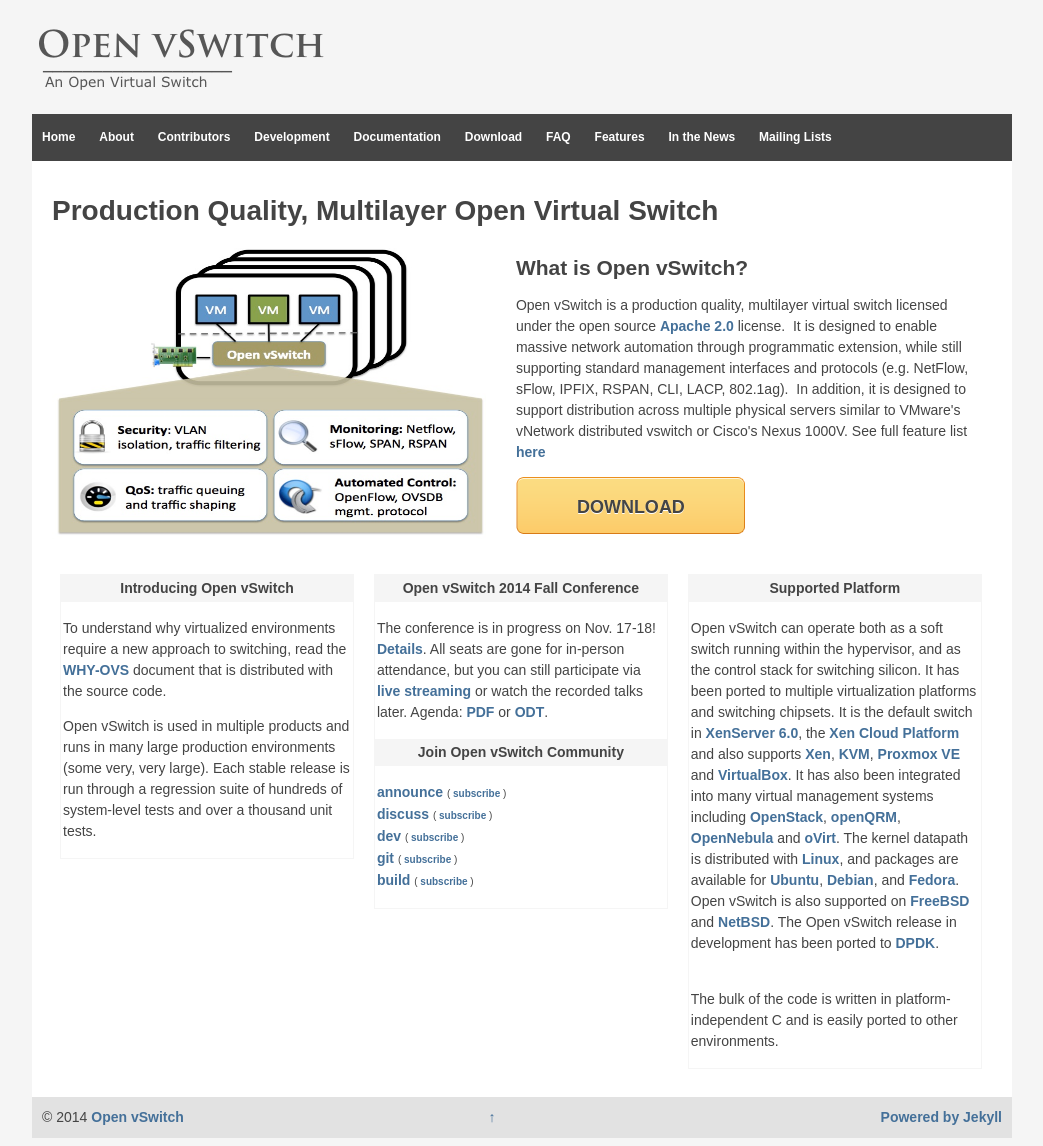
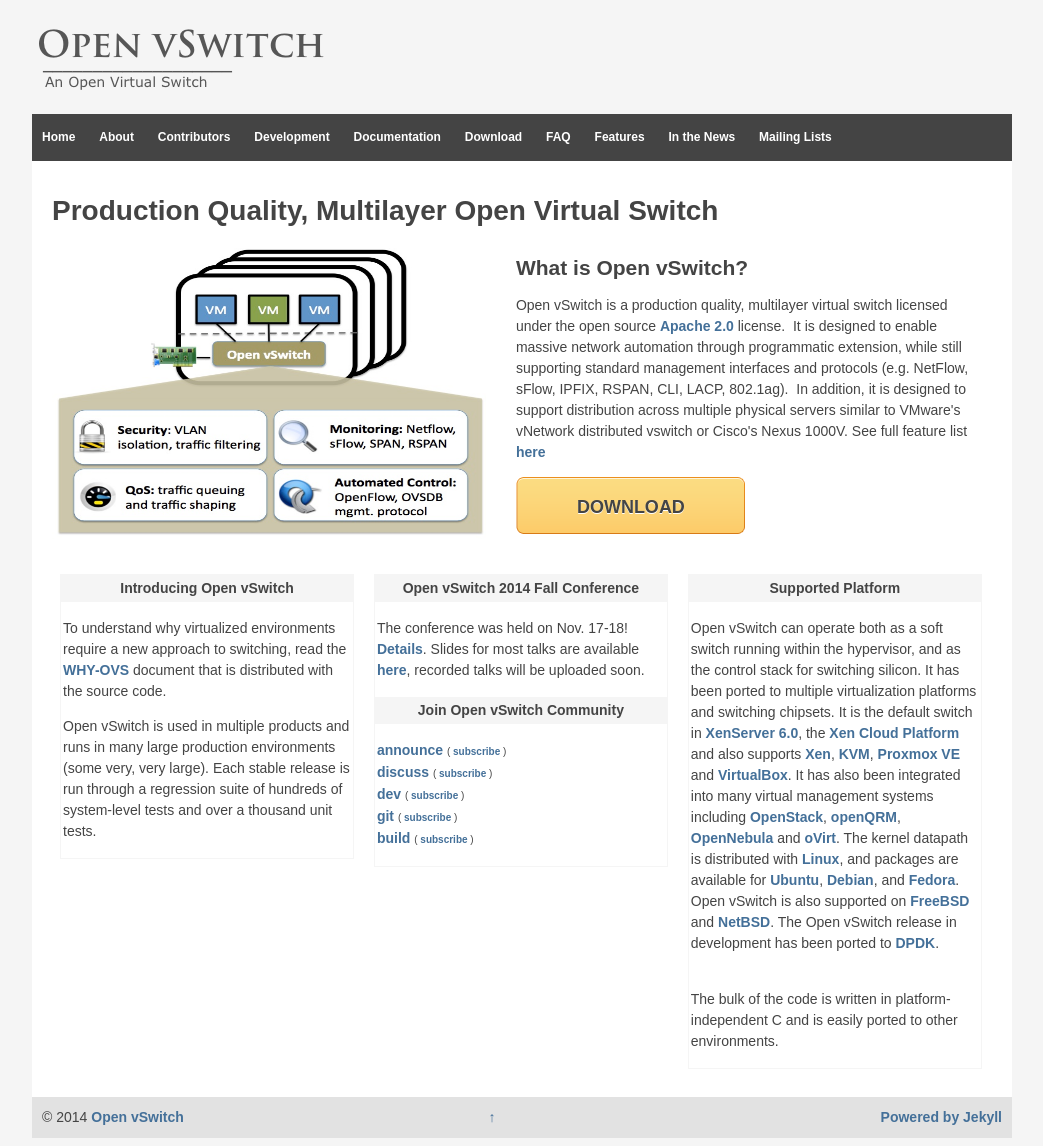
Before and after one commit to openvswitch/openvswitch.github.io, a Jekyll site: the page built from index.html, in a window 1280 px wide. Shown: the whole page, without its empty margins (118-1161 px from the left). Built offline with Jekyll 4.4.1, drawn with Linux system fonts in a browser that asks for light colours.

Commit message:
Update front page ovscon links
Remove agenda (ovscon page has it)

```diff
--- a/index.html
+++ b/index.html
@@ -54,14 +54,10 @@
         </div>
         <div class="textwidget">
           <p>
-	    The conference is in progress on Nov. 17-18!
+	    The conference was held on Nov. 17-18!
             <a href="https://www.eventbrite.com/e/open-vswitch-fall-2014-conference-tickets-13167922611">Details</a>.
-            All seats are gone for in-person attendance, but you can
-            still participate
-            via <a href="https://www.eventbrite.com/e/open-vswitch-fall-2014-conference-tickets-13167922611#streaming">live
-            streaming</a> or watch the recorded talks later.
-            Agenda: <a href="agenda.pdf">PDF</a>
-            or <a href="agenda.odt">ODT</a>.
+            Slides for most talks are available
+            <a href="support/ovscon2014">here</a>, recorded talks will be uploaded soon.
 	  </p>
 	</div>
         <div class="widget-title">
```
Also changed, not shown: 2 other files.
